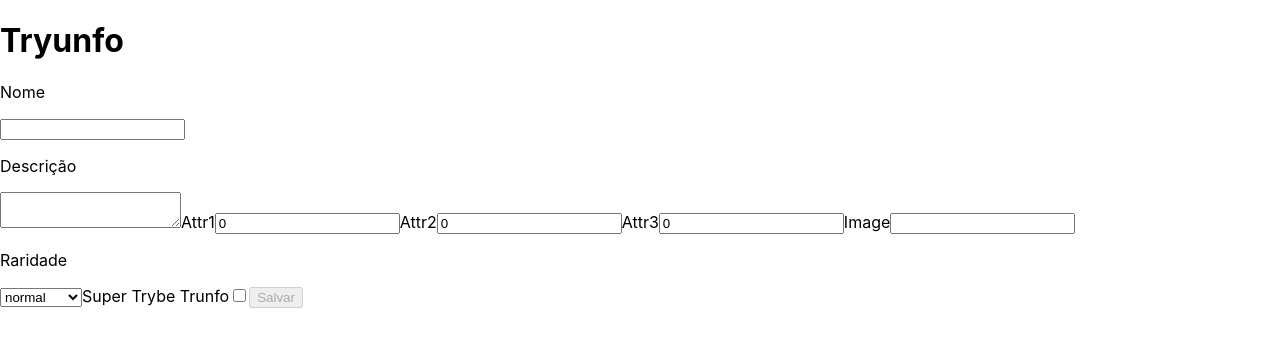
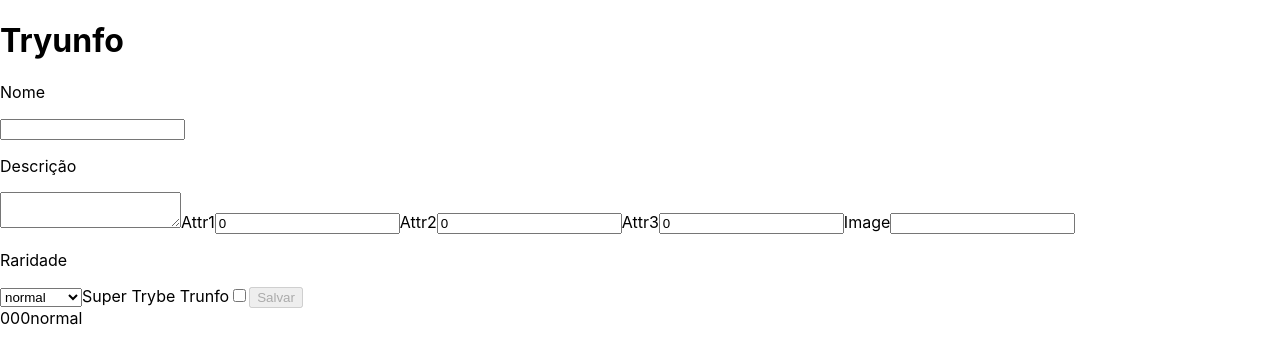
Before and after one commit to roberiodutra/tryunfo, a React (Create React App) app: page / in a window 1280 px wide. Shown: the top 364 px of the page. Built offline with nearby package versions, Linux system fonts and the light colour scheme.

Commit message:
feat: cria componente Card e renderiza no App

```diff
--- a/src/App.js
+++ b/src/App.js
@@ -1,5 +1,6 @@
 import React, { Component } from 'react';
 import Form from './components/Form';
+import Card from './components/Card';
 
 class App extends Component {
   constructor(props) {
@@ -58,6 +59,16 @@
           onInputChange={ this.onInputChange }
           onSaveButtonClick={ this.onSaveButtonClick }
         />
+        <Card
+          cardName={ cardName }
+          cardDescription={ cardDescription }
+          cardAttr1={ cardAttr1 }
+          cardAttr2={ cardAttr2 }
+          cardAttr3={ cardAttr3 }
+          cardImage={ cardImage }
+          cardRare={ cardRare }
+          cardTrunfo={ cardTrunfo }
+        />
       </div>
     );
   }
--- /dev/null
+++ b/src/components/Card.js
@@ -0,0 +1,43 @@
+import React, { Component } from 'react';
+import PropTypes from 'prop-types';
+
+class Card extends Component {
+  render() {
+    const {
+      cardName,
+      cardDescription,
+      cardAttr1,
+      cardAttr2,
+      cardAttr3,
+      cardImage,
+      cardRare,
+      cardTrunfo,
+    } = this.props;
+
+    return (
+      <div>
+        <span data-testid="name-card">{cardName}</span>
+        <img src={ cardImage } alt={ cardName } data-testid="image-card" />
+        <span data-testid="description-card">{cardDescription}</span>
+        <span data-testid="attr1-card">{cardAttr1}</span>
+        <span data-testid="attr2-card">{cardAttr2}</span>
+        <span data-testid="attr3-card">{cardAttr3}</span>
+        <span data-testid="rare-card">{cardRare}</span>
+        {cardTrunfo && <span data-testid="trunfo-card">Super Trunfo</span>}
+      </div>
+    );
+  }
+}
+
+Card.propTypes = {
+  cardName: PropTypes.string,
+  cardDescription: PropTypes.string,
+  cardAttr1: PropTypes.number,
+  cardAttr2: PropTypes.number,
+  cardAttr3: PropTypes.number,
+  cardImage: PropTypes.string,
+  cardRare: PropTypes.string,
+  cardTrunfo: PropTypes.bool,
+}.isRequired;
+
+export default Card;
```
